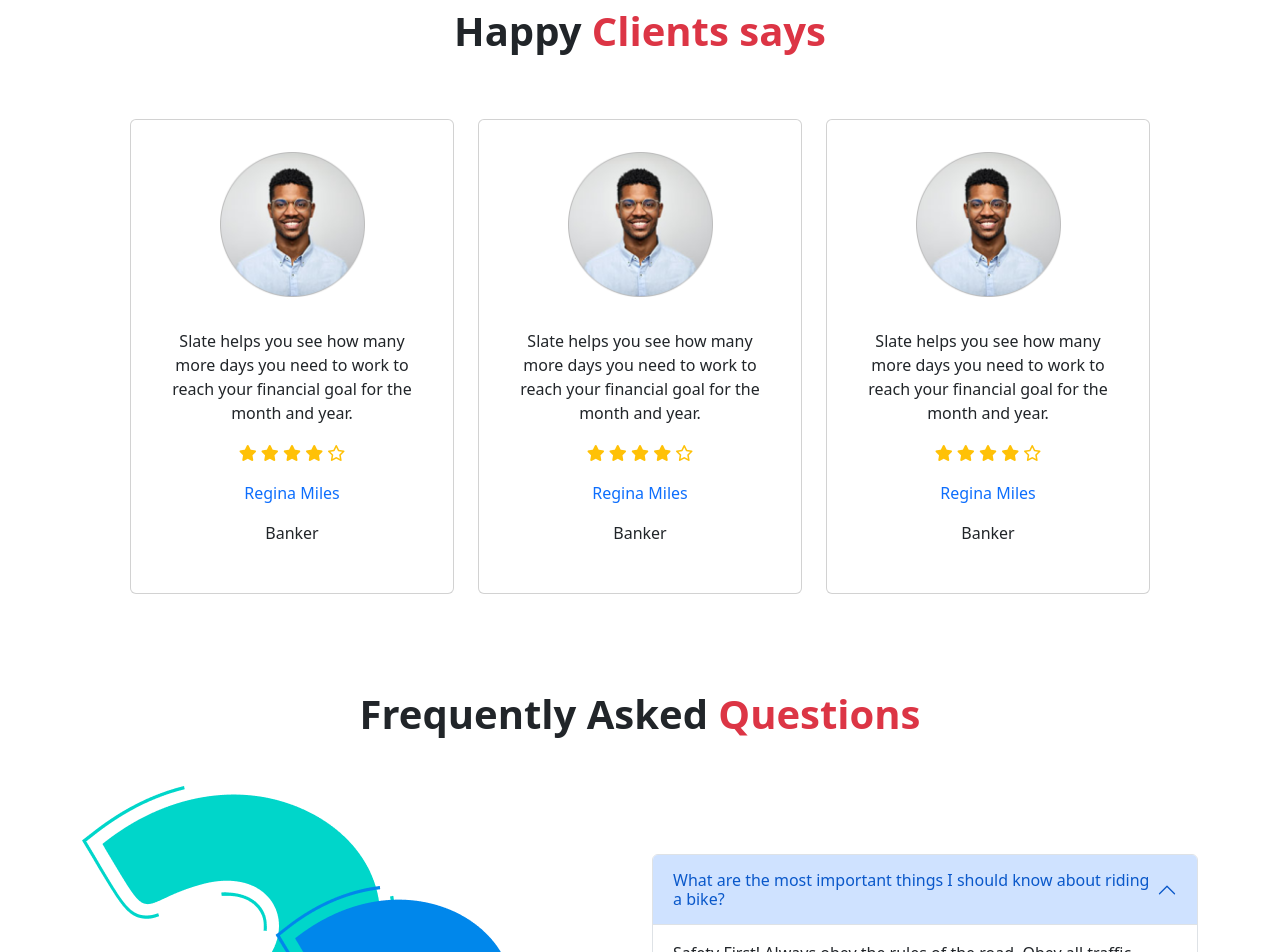
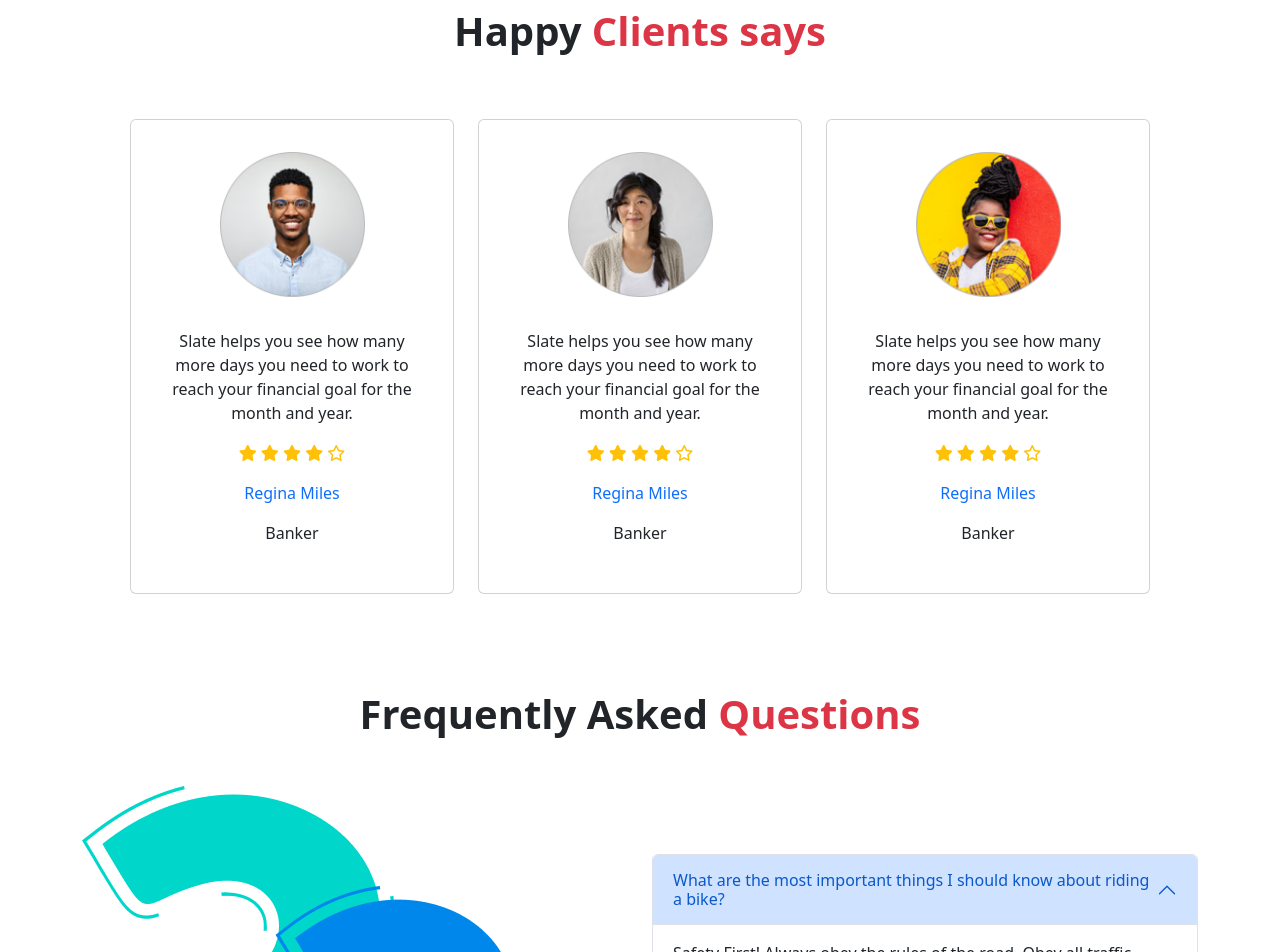
Before and after one commit to amir2601/bikerz-zone, a plain HTML site: page index.html in a window 1280 px wide. Shown: the part 1862-2814 px from the top of the page. Drawn offline with Linux system fonts and the light colour scheme.

Commit message:
clint img change

```diff
--- a/index.html
+++ b/index.html
@@ -213,7 +213,7 @@
                 <div class="col mt-3">
                     <div class="card p-3">
                         <div class="d-flex justify-content-center my-3">
-                            <img src="images/user-1.png" class="card-img-top w-50" alt="...">
+                            <img src="images/user-2.png" class="card-img-top w-50" alt="...">
                         </div>
                         <div class="card-body">
                             <p class="card-text">Slate helps you see how
@@ -235,7 +235,7 @@
                 <div class="col mt-3 ">
                     <div class="card p-3">
                         <div class="d-flex justify-content-center my-3">
-                            <img src="images/user-1.png" class="card-img-top w-50" alt="...">
+                            <img src="images/user-3.png" class="card-img-top w-50" alt="...">
                         </div>
                         <div class="card-body">
                             <p class="card-text">Slate helps you see how
```
